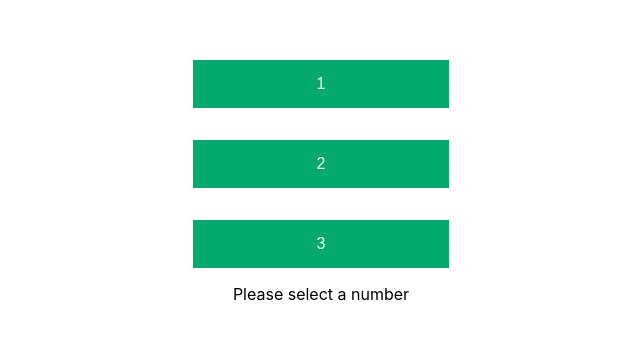
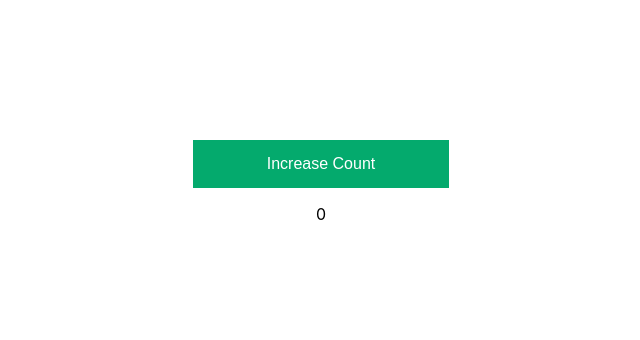
Before and after one commit to shanyaverma03/HooksDemo, a React (Create React App) app: page / in a window 1280 px wide. Shown: the part 226-566 px from the top of the page, without its empty margins (319-959 px from the left). Built offline with nearby package versions, Linux system fonts and the light colour scheme.

Commit message:
Why do we need useState hook and remove prev example

```diff
--- a/src/components/State.js
+++ b/src/components/State.js
@@ -3,37 +3,17 @@ import { useState } from "react";
 import "./State.css";
 
 const State = () => {
-  const [selectedNumber, setSelectedNumber] = useState(
-    "Please select a number"
-  );
-  const handleSelect = (num) => {
-    setSelectedNumber(num);
-    console.log("selected number is", selectedNumber);
+  let count = 0;
+
+  const increaseCount = () => {
+    count++;
+    console.log("The count is", count);
   };
   return (
     <div className="wrapper">
-      <button
-        onClick={() => {
-          handleSelect("1");
-        }}
-      >
-        1
-      </button>
-      <button
-        onClick={() => {
-          handleSelect("2");
-        }}
-      >
-        2
-      </button>
-      <button
-        onClick={() => {
-          handleSelect("3");
-        }}
-      >
-        3
-      </button>
-      <section>{selectedNumber}</section>
+      <button onClick={increaseCount}>Increase Count</button>
+
+      <section>{count}</section>
     </div>
   );
 };
```
